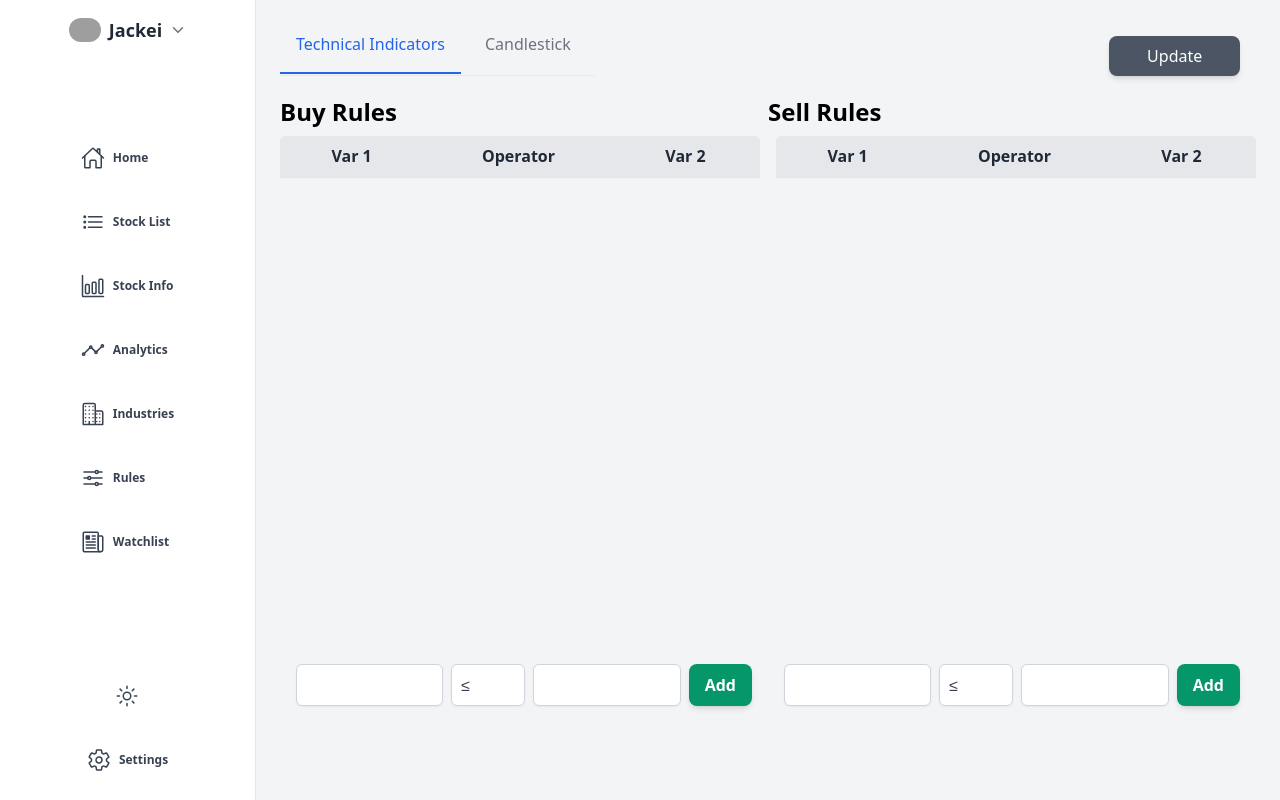
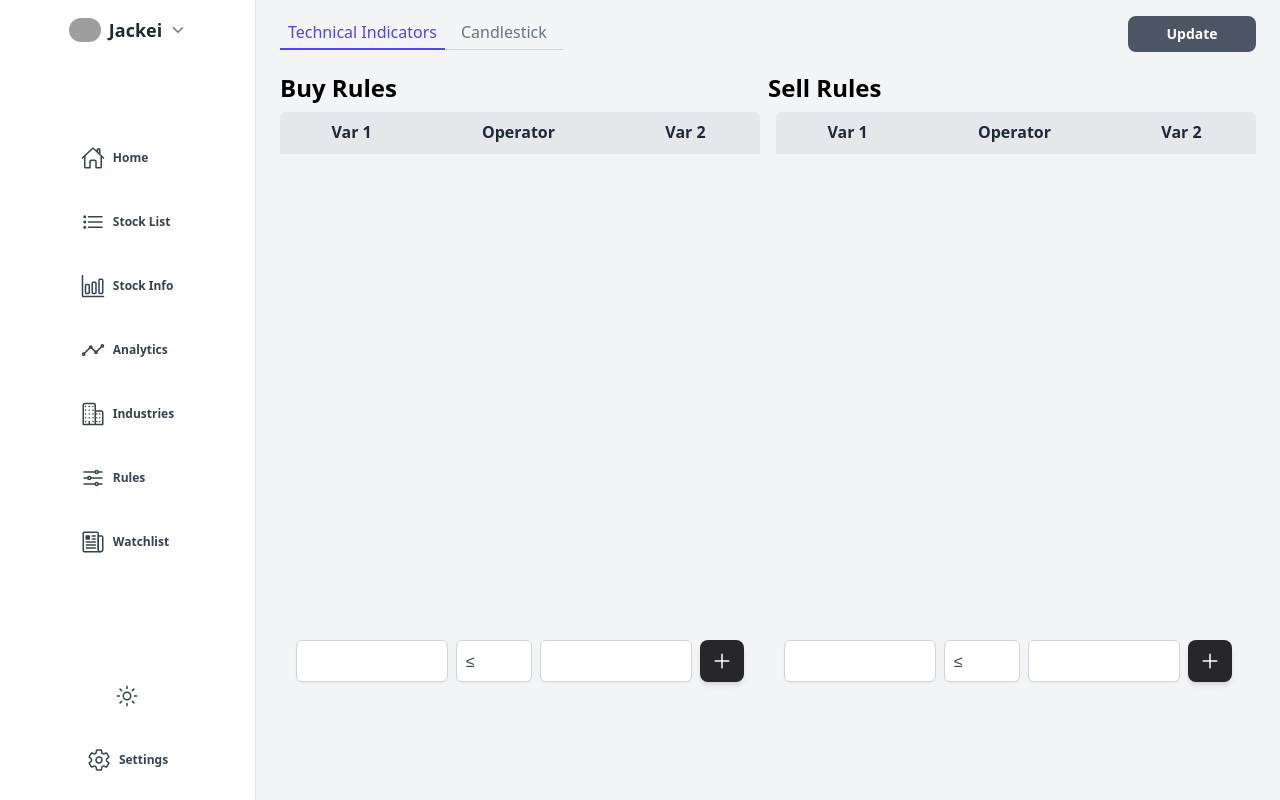
Before and after one commit to audreylai/wallstreetbeggars, a Flask app: template templates/rules-edit.html in a window 1280 px wide. Run offline with Flask 2, Linux system fonts and the light colour scheme; the template is opened without the code that fills it, so the values that code supplies are empty; some libraries are stand-ins or nearby versions; grey boxes are pictures that could not be loaded.

Commit message:
rules page layout and css changes

```diff
--- a/static/tailwind/input.css
+++ b/static/tailwind/input.css
@@ -4,9 +4,9 @@
 
 
 ::-webkit-scrollbar {
-  /* @apply w-2; */
 	@apply hidden;
 }
+
 
 input[type='range']::-webkit-slider-thumb {
 	@apply w-4 h-4;
--- a/static/tailwind/output.css
+++ b/static/tailwind/output.css
@@ -658,6 +646,11 @@ video {
 
 .m-0 {
   margin: 0px;
+}
+
+.mx-4 {
+  margin-left: 1rem;
+  margin-right: 1rem;
 }
 
 .my-7 {
@@ -680,23 +673,30 @@ video {
   margin-bottom: 0.25rem;
 }
 
-.mx-4 {
-  margin-left: 1rem;
-  margin-right: 1rem;
+.-mb-px {
+  margin-bottom: -1px;
+}
+
+.mr-2 {
+  margin-right: 0.5rem;
+}
+
+.mr-3 {
+  margin-right: 0.75rem;
+}
+
+.mb-6 {
+  margin-bottom: 1.5rem;
+}
+
+.-mt-2 {
+  margin-top: -0.5rem;
 }
 
 .mb-4 {
   margin-bottom: 1rem;
 }
 
-.mb-6 {
-  margin-bottom: 1.5rem;
-}
-
-.-mt-2 {
-  margin-top: -0.5rem;
-}
-
 .ml-1 {
   margin-left: 0.25rem;
 }
@@ -745,22 +741,10 @@ video {
   margin-top: 0px;
 }
 
-.-mb-px {
-  margin-bottom: -1px;
-}
-
-.mr-3 {
-  margin-right: 0.75rem;
-}
-
 .block {
   display: block;
 }
 
-.inline-block {
-  display: inline-block;
-}
-
 .inline {
   display: inline;
 }
@@ -811,54 +787,6 @@ video {
 
 .h-6 {
   height: 1.5rem;
-}
-
-.h-3 {
-  height: 0.75rem;
-}
-
-.h-7 {
-  height: 1.75rem;
-}
-
-.h-32 {
-  height: 8rem;
-}
-
-.h-5 {
-  height: 1.25rem;
-}
-
-.h-96 {
-  height: 24rem;
-}
-
-.h-2 {
-  height: 0.5rem;
-}
-
-.h-80 {
-  height: 20rem;
-}
-
-.h-24 {
-  height: 6rem;
-}
-
-.h-48 {
-  height: 12rem;
-}
-
-.h-1\/2 {
-  height: 50%;
-}
-
-.h-4 {
-  height: 1rem;
-}
-
-.h-1\/3 {
-  height: 33.333333%;
 }
 
 .h-fit {
@@ -867,28 +795,60 @@ video {
   height: fit-content;
 }
 
+.h-4 {
+  height: 1rem;
+}
+
+.h-3 {
+  height: 0.75rem;
+}
+
+.h-7 {
+  height: 1.75rem;
+}
+
+.h-32 {
+  height: 8rem;
+}
+
+.h-5 {
+  height: 1.25rem;
+}
+
+.h-96 {
+  height: 24rem;
+}
+
+.h-2 {
+  height: 0.5rem;
+}
+
+.h-80 {
+  height: 20rem;
+}
+
+.h-24 {
+  height: 6rem;
+}
+
+.h-48 {
+  height: 12rem;
+}
+
+.h-4\/6 {
+  height: 66.666667%;
+}
+
+.h-1\/2 {
+  height: 50%;
+}
+
+.h-0 {
+  height: 0px;
+}
+
 .h-72 {
   height: 18rem;
-}
-
-.h-2\/3 {
-  height: 66.666667%;
-}
-
-.h-0 {
-  height: 0px;
-}
-
-.h-4\/5 {
-  height: 80%;
-}
-
-.h-5\/6 {
-  height: 83.333333%;
-}
-
-.h-4\/6 {
-  height: 66.666667%;
 }
 
 .max-h-56 {
@@ -925,14 +885,14 @@ video {
   width: fit-content;
 }
 
+.w-1\/6 {
+  width: 16.666667%;
+}
+
 .w-3 {
   width: 0.75rem;
 }
 
-.w-1\/6 {
-  width: 16.666667%;
-}
-
 .w-5 {
   width: 1.25rem;
 }
@@ -957,6 +917,14 @@ video {
   width: 20rem;
 }
 
+.w-16 {
+  width: 4rem;
+}
+
+.w-32 {
+  width: 8rem;
+}
+
 .flex-1 {
   flex: 1 1 0%;
 }
@@ -1047,16 +1011,16 @@ video {
   grid-auto-flow: column;
 }
 
+.grid-cols-1 {
+  grid-template-columns: repeat(1, minmax(0, 1fr));
+}
+
 .grid-cols-2 {
   grid-template-columns: repeat(2, minmax(0, 1fr));
 }
 
 .grid-cols-3 {
   grid-template-columns: repeat(3, minmax(0, 1fr));
-}
-
-.grid-cols-1 {
-  grid-template-columns: repeat(1, minmax(0, 1fr));
 }
 
 .grid-cols-4 {
@@ -1305,6 +1257,15 @@ video {
   border-color: rgb(209 213 219 / var(--tw-border-opacity));
 }
 
+.border-transparent {
+  border-color: transparent;
+}
+
+.border-indigo-600 {
+  --tw-border-opacity: 1;
+  border-color: rgb(79 70 229 / var(--tw-border-opacity));
+}
+
 .border-gray-400 {
   --tw-border-opacity: 1;
   border-color: rgb(156 163 175 / var(--tw-border-opacity));
@@ -1329,11 +1286,6 @@ video {
   border-color: rgb(228 228 231 / var(--tw-border-opacity));
 }
 
-.border-blue-600 {
-  --tw-border-opacity: 1;
-  border-color: rgb(37 99 235 / var(--tw-border-opacity));
-}
-
 .bg-gray-100 {
   --tw-bg-opacity: 1;
   background-color: rgb(243 244 246 / var(--tw-bg-opacity));
@@ -1409,9 +1366,9 @@ video {
   background-color: rgb(107 114 128 / var(--tw-bg-opacity));
 }
 
-.bg-gray-700 {
-  --tw-bg-opacity: 1;
-  background-color: rgb(55 65 81 / var(--tw-bg-opacity));
+.bg-zinc-800 {
+  --tw-bg-opacity: 1;
+  background-color: rgb(39 39 42 / var(--tw-bg-opacity));
 }
 
 .bg-check {
@@ -1445,26 +1402,26 @@ video {
   padding-right: 1rem;
 }
 
+.px-2 {
+  padding-left: 0.5rem;
+  padding-right: 0.5rem;
+}
+
+.py-1 {
+  padding-top: 0.25rem;
+  padding-bottom: 0.25rem;
+}
+
 .px-3 {
   padding-left: 0.75rem;
   padding-right: 0.75rem;
 }
 
-.py-1 {
-  padding-top: 0.25rem;
-  padding-bottom: 0.25rem;
-}
-
 .py-2 {
   padding-top: 0.5rem;
   padding-bottom: 0.5rem;
 }
 
-.px-2 {
-  padding-left: 0.5rem;
-  padding-right: 0.5rem;
-}
-
 .px-5 {
   padding-left: 1.25rem;
   padding-right: 1.25rem;
@@ -1475,6 +1432,11 @@ video {
   padding-right: 2rem;
 }
 
+.px-2\.5 {
+  padding-left: 0.625rem;
+  padding-right: 0.625rem;
+}
+
 .px-\[10px\] {
   padding-left: 10px;
   padding-right: 10px;
@@ -1511,18 +1477,6 @@ video {
 
 .pb-4 {
   padding-bottom: 1rem;
-}
-
-.pb-2 {
-  padding-bottom: 0.5rem;
-}
-
-.pb-5 {
-  padding-bottom: 1.25rem;
-}
-
-.pt-5 {
-  padding-top: 1.25rem;
 }
 
 .text-left {
@@ -1551,21 +1505,21 @@ video {
   line-height: 1rem;
 }
 
+.text-base {
+  font-size: 1rem;
+  line-height: 1.5rem;
+}
+
+.text-2xl {
+  font-size: 1.5rem;
+  line-height: 2rem;
+}
+
 .text-sm {
   font-size: 0.875rem;
   line-height: 1.25rem;
 }
 
-.text-2xl {
-  font-size: 1.5rem;
-  line-height: 2rem;
-}
-
-.text-base {
-  font-size: 1rem;
-  line-height: 1.5rem;
-}
-
 .text-3xl {
   font-size: 1.875rem;
   line-height: 2.25rem;
@@ -1650,49 +1604,54 @@ video {
   color: rgb(55 65 81 / var(--tw-text-opacity));
 }
 
+.text-indigo-600 {
+  --tw-text-opacity: 1;
+  color: rgb(79 70 229 / var(--tw-text-opacity));
+}
+
+.text-white {
+  --tw-text-opacity: 1;
+  color: rgb(255 255 255 / var(--tw-text-opacity));
+}
+
+.text-emerald-500 {
+  --tw-text-opacity: 1;
+  color: rgb(16 185 129 / var(--tw-text-opacity));
+}
+
+.text-rose-500 {
+  --tw-text-opacity: 1;
+  color: rgb(244 63 94 / var(--tw-text-opacity));
+}
+
+.text-zinc-200 {
+  --tw-text-opacity: 1;
+  color: rgb(228 228 231 / var(--tw-text-opacity));
+}
+
+.text-zinc-500 {
+  --tw-text-opacity: 1;
+  color: rgb(113 113 122 / var(--tw-text-opacity));
+}
+
+.text-emerald-600 {
+  --tw-text-opacity: 1;
+  color: rgb(5 150 105 / var(--tw-text-opacity));
+}
+
+.text-gray-400 {
+  --tw-text-opacity: 1;
+  color: rgb(156 163 175 / var(--tw-text-opacity));
+}
+
+.text-rose-600 {
+  --tw-text-opacity: 1;
+  color: rgb(225 29 72 / var(--tw-text-opacity));
+}
+
 .text-gray-600 {
   --tw-text-opacity: 1;
   color: rgb(75 85 99 / var(--tw-text-opacity));
-}
-
-.text-white {
-  --tw-text-opacity: 1;
-  color: rgb(255 255 255 / var(--tw-text-opacity));
-}
-
-.text-emerald-500 {
-  --tw-text-opacity: 1;
-  color: rgb(16 185 129 / var(--tw-text-opacity));
-}
-
-.text-rose-500 {
-  --tw-text-opacity: 1;
-  color: rgb(244 63 94 / var(--tw-text-opacity));
-}
-
-.text-zinc-200 {
-  --tw-text-opacity: 1;
-  color: rgb(228 228 231 / var(--tw-text-opacity));
-}
-
-.text-zinc-500 {
-  --tw-text-opacity: 1;
-  color: rgb(113 113 122 / var(--tw-text-opacity));
-}
-
-.text-emerald-600 {
-  --tw-text-opacity: 1;
-  color: rgb(5 150 105 / var(--tw-text-opacity));
-}
-
-.text-gray-400 {
-  --tw-text-opacity: 1;
-  color: rgb(156 163 175 / var(--tw-text-opacity));
-}
-
-.text-rose-600 {
-  --tw-text-opacity: 1;
-  color: rgb(225 29 72 / var(--tw-text-opacity));
 }
 
 .text-gray-900 {
@@ -1780,15 +1739,15 @@ video {
   color: rgb(156 163 175 / var(--tw-placeholder-opacity));
 }
 
+.shadow-md {
+  --tw-shadow: 0 4px 6px -1px rgb(0 0 0 / 0.1), 0 2px 4px -2px rgb(0 0 0 / 0.1);
+  --tw-shadow-colored: 0 4px 6px -1px var(--tw-shadow-color), 0 2px 4px -2px var(--tw-shadow-color);
+  box-shadow: var(--tw-ring-offset-shadow, 0 0 #0000), var(--tw-ring-shadow, 0 0 #0000), var(--tw-shadow);
+}
+
 .shadow {
   --tw-shadow: 0 1px 3px 0 rgb(0 0 0 / 0.1), 0 1px 2px -1px rgb(0 0 0 / 0.1);
   --tw-shadow-colored: 0 1px 3px 0 var(--tw-shadow-color), 0 1px 2px -1px var(--tw-shadow-color);
-  box-shadow: var(--tw-ring-offset-shadow, 0 0 #0000), var(--tw-ring-shadow, 0 0 #0000), var(--tw-shadow);
-}
-
-.shadow-md {
-  --tw-shadow: 0 4px 6px -1px rgb(0 0 0 / 0.1), 0 2px 4px -2px rgb(0 0 0 / 0.1);
-  --tw-shadow-colored: 0 4px 6px -1px var(--tw-shadow-color), 0 2px 4px -2px var(--tw-shadow-color);
   box-shadow: var(--tw-ring-offset-shadow, 0 0 #0000), var(--tw-ring-shadow, 0 0 #0000), var(--tw-shadow);
 }
 
--- a/templates/rules-edit.html
+++ b/templates/rules-edit.html
@@ -11,24 +11,25 @@
 %}
 <div class="flex flex-col w-screen h-screen px-6 py-4 overflow-y-scroll bg-gray-100 dark:bg-zinc-900">
 	<div class="flex justify-between pb-5">
-		<div class="text-base font-medium text-center text-gray-500 border-b border-gray-200 dark:text-gray-400 dark:border-gray-700">
+		<div class="text-base font-medium text-center text-gray-500 border-b border-gray-300 dark:text-zinc-400 dark:border-zinc-700 h-fit">
 			<ul class="flex flex-wrap -mb-px">
 				<li class="mr-2">
-					<a href="/rules/edit" class="inline-block p-4 text-blue-600 rounded-t-lg border-b-2 border-blue-600  dark:text-blue-500 dark:border-blue-500">Technical Indicators</a>
+					<a href="/rules/edit" class="block px-2 py-1 text-indigo-600 border-b-2 border-indigo-600 rounded-t-lg dark:text-indigo-500 dark:border-indigo-500">Technical Indicators</a>
 				</li>
 				<li class="mr-2">
-					<a href="/cdl/edit" class="inline-block p-4 rounded-t-lg border-b-2 border-transparent hover:text-gray-600 hover:border-gray-300 dark:hover:text-gray-300">Candlestick</a>
+					<a href="/cdl/edit" class="block px-2 py-1 border-b-2 border-transparent rounded-t-lg hover:text-gray-600 hover:border-gray-300 dark:hover:text-zinc-300">Candlestick</a>
 				</li>
 			</ul>
 		</div>
-		<div class="grid grid-cols-1 w-1/6 h-1/2 pt-5">
+		<div class="grid w-32 grid-cols-1">
 			<button type="button" id="update-db-button"
-				class=" mx-4 py-2 px-3 text-base font-semiboldtext-center text-white transition duration-10 ease-in bg-gray-600 rounded-lg shadow-md hover:bg-emerald-700 focus:ring-emerald-500 focus:ring-offset-indigo-200 focus:outline-none focus:ring-2 focus:ring-offset-2"
+				class="w-full px-3 py-2 text-sm font-semibold text-white transition ease-in bg-gray-600 rounded-lg font-semiboldtext-center duration-10 hover:bg-gray-700 focus:ring-emerald-500 focus:ring-offset-indigo-200 focus:outline-none focus:ring-2 focus:ring-offset-2"
 				onclick="$('#update-db-loading').show(); $('#update-db-button').hide(); $.get('/rules/save', function(res) {$('#update-db-loading').hide(); $('#update-db-button').show(); $('#update-db-button').text('Success');})">
 				Update
 			</button>
-			<button disabled type="button" id="update-db-loading" class="hidden mx-4 py-2 px-3 text-base font-semibold text-center text-white bg-gray-700 rounded-lg shadow-md">
-				<svg role="status" class="inline mr-3 w-4 h-4 text-white animate-spin" viewBox="0 0 100 101" fill="none" xmlns="http://www.w3.org/2000/svg">
+			<button disabled type="button" id="update-db-loading" class="hidden w-full px-3 py-2 text-sm font-semibold text-white transition ease-in bg-gray-600 rounded-lg font-semiboldtext-center duration-10 hover:bg-gray-700 focus:ring-emerald-500 focus:ring-offset-indigo-200 focus:outline-none focus:ring-2 focus:ring-offset-2"
+			>
+				<svg role="status" class="inline w-4 h-4 mr-3 text-white animate-spin" viewBox="0 0 100 101" fill="none" xmlns="http://www.w3.org/2000/svg">
 				<path d="M100 50.5908C100 78.2051 77.6142 100.591 50 100.591C22.3858 100.591 0 78.2051 0 50.5908C0 22.9766 22.3858 0.59082 50 0.59082C77.6142 0.59082 100 22.9766 100 50.5908ZM9.08144 50.5908C9.08144 73.1895 27.4013 91.5094 50 91.5094C72.5987 91.5094 90.9186 73.1895 90.9186 50.5908C90.9186 27.9921 72.5987 9.67226 50 9.67226C27.4013 9.67226 9.08144 27.9921 9.08144 50.5908Z" fill="#E5E7EB"/>
 				<path d="M93.9676 39.0409C96.393 38.4038 97.8624 35.9116 97.0079 33.5539C95.2932 28.8227 92.871 24.3692 89.8167 20.348C85.8452 15.1192 80.8826 10.7238 75.2124 7.41289C69.5422 4.10194 63.2754 1.94025 56.7698 1.05124C51.7666 0.367541 46.6976 0.446843 41.7345 1.27873C39.2613 1.69328 37.813 4.19778 38.4501 6.62326C39.0873 9.04874 41.5694 10.4717 44.0505 10.1071C47.8511 9.54855 51.7191 9.52689 55.5402 10.0491C60.8642 10.7766 65.9928 12.5457 70.6331 15.2552C75.2735 17.9648 79.3347 21.5619 82.5849 25.841C84.9175 28.9121 86.7997 32.2913 88.1811 35.8758C89.083 38.2158 91.5421 39.6781 93.9676 39.0409Z" fill="currentColor"/>
 				</svg>
@@ -77,19 +78,19 @@
 								<td class="px-2 py-2 text-gray-700 dark:border-zinc-700 dark:text-zinc-300">
 									<div class="flex items-center justify-end">
 										<button type="button"
-											class="inline-flex items-center p-2 mr-2 text-base font-semibold text-center text-white edit-btn"
+											class="inline-flex items-center p-2 mr-2 text-base font-semibold text-center edit-btn"
 											onclick="edit_row($(this), true);">
 											<ion-icon class="w-5 h-5" name="create-outline"></ion-icon>
 										</button>
 
 										<button type="button"
-											class="inline-flex items-center hidden p-2 mr-2 text-base font-semibold text-center text-white confirm-btn"
+											class="inline-flex items-center hidden p-2 mr-2 text-base font-semibold text-center confirm-btn"
 											onclick="edit_row($(this), false);">
 											<ion-icon class="w-5 h-5" name="checkbox-outline"></ion-icon>
 										</button>
 
 										<button type="button"
-											class="inline-flex items-center p-2 mr-2 text-base font-semibold text-center text-white delete-btn"
+											class="inline-flex items-center p-2 mr-2 text-base font-semibold text-center delete-btn"
 											onclick="delete_row($(this));">
 											<ion-icon class="w-5 h-5" name="close-outline"></ion-icon>
 										</button>
@@ -136,19 +137,19 @@
 								<td class="px-2 py-2 text-gray-700 dark:border-zinc-700 dark:text-zinc-300">
 									<div class="flex items-center justify-end">
 										<button type="button"
-											class="inline-flex items-center p-2 mr-2 text-base font-semibold text-center text-white edit-btn"
+											class="inline-flex items-center p-2 mr-2 text-base font-semibold text-center edit-btn"
 											onclick="edit_row($(this), true);">
 											<ion-icon class="w-5 h-5" name="create-outline"></ion-icon>
 										</button>
 
 										<button type="button"
-											class="inline-flex items-center hidden p-2 mr-2 text-base font-semibold text-center text-white confirm-btn"
+											class="inline-flex items-center hidden p-2 mr-2 text-base font-semibold text-center confirm-btn"
 											onclick="edit_row($(this), false);">
 											<ion-icon class="w-5 h-5" name="checkbox-outline"></ion-icon>
 										</button>
 
 										<button type="button"
-											class="inline-flex items-center p-2 mr-2 text-base font-semibold text-center text-white delete-btn"
+											class="inline-flex items-center p-2 mr-2 text-base font-semibold text-center delete-btn"
 											onclick="delete_row($(this));">
 											<ion-icon class="w-5 h-5" name="close-outline"></ion-icon>
 										</button>
@@ -182,9 +183,9 @@
 				</ul>
 			</div>
 			<button type="button"
-				class="px-4 py-2 text-base font-semibold text-center text-white transition duration-200 ease-in rounded-lg shadow-md bg-emerald-600 hover:bg-emerald-700 focus:ring-emerald-500 focus:ring-offset-indigo-200 focus:outline-none focus:ring-2 focus:ring-offset-2"
+				class="flex items-center px-2.5 py-2 text-base font-semibold text-center text-white transition duration-200 ease-in rounded-lg shadow-md bg-zinc-800 hover:bg-zinc-700 focus:ring-zinc-500 focus:ring-offset-indigo-200 focus:outline-none focus:ring-2 focus:ring-offset-2"
 				onclick="add_row($(this), 1);">
-				Add
+				<ion-icon name="add-outline" class="w-6 h-6"></ion-icon>
 			</button>
 		</div>
 		<div class="flex p-4 space-x-2">
@@ -208,9 +209,9 @@
 				</ul>
 			</div>
 			<button type="button"
-				class="px-4 py-2 text-base font-semibold text-center text-white transition duration-200 ease-in rounded-lg shadow-md bg-emerald-600 hover:bg-emerald-700 focus:ring-emerald-500 focus:ring-offset-indigo-200 focus:outline-none focus:ring-2 focus:ring-offset-2"
+				class="flex items-center px-2.5 py-2 text-base font-semibold text-center text-white transition duration-200 ease-in rounded-lg shadow-md bg-zinc-800 hover:bg-zinc-700 focus:ring-zinc-500 focus:ring-offset-indigo-200 focus:outline-none focus:ring-2 focus:ring-offset-2"
 				onclick="add_row($(this), 2);">
-				Add
+				<ion-icon name="add-outline" class="w-6 h-6"></ion-icon>
 			</button>
 		</div>
 	</div>
--- a/templates/rules.html
+++ b/templates/rules.html
@@ -22,6 +22,8 @@ header %}
 						</p>
 					</div>
 				</div>
+				<div class="flex space-x-2">
+					<button>help</button>
 					<form action="/rules" method="POST" class="relative">
 						<div
 							class="absolute inset-y-0 left-0 flex items-center pl-3 pointer-events-none text-zinc-500"
@@ -37,6 +39,7 @@ header %}
 							placeholder="Search"
 						/>
 					</form>
+				</div>
 			</div>
 		</div>
 		<div class="flex items-center space-x-1">
```
Also changed, not shown: other parts of static/tailwind/output.css (+84 -110 lines), templates/cdl-rules-edit.html (+8 -7 lines). Lines whose indentation alone changed are shown as unchanged.
